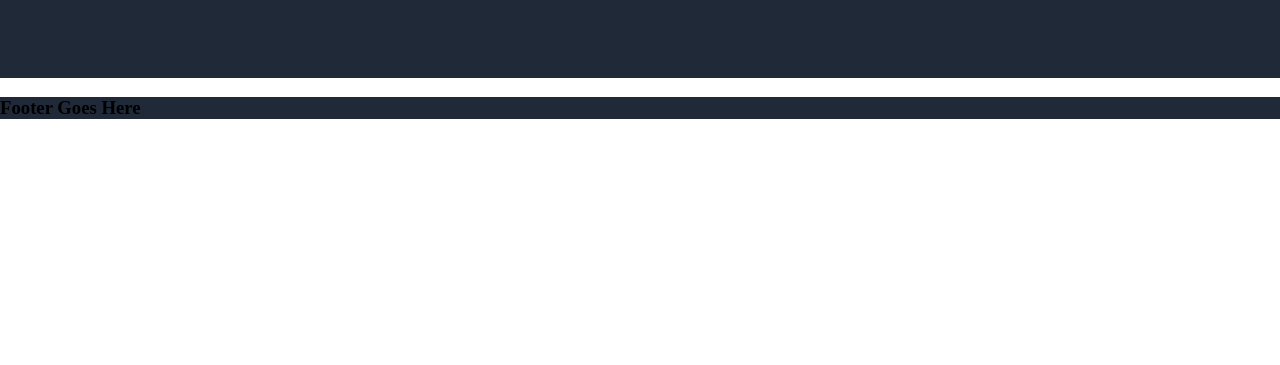
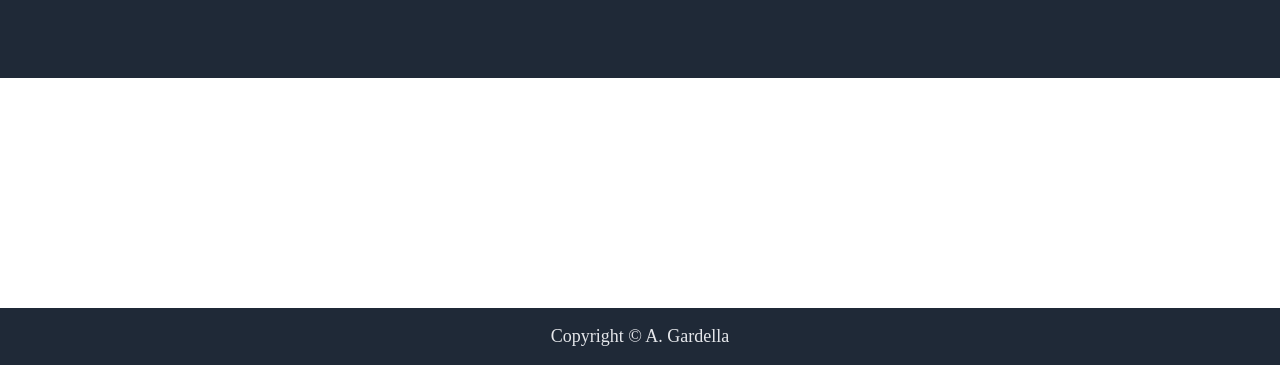
Before and after one commit to agardella133/landing-page, a plain HTML site: page index.html in a window 1280 px wide. Shown: the part 435-800 px from the top of the page. Drawn offline with Linux system fonts and the light colour scheme.

Commit message:
Add html and css to make the sticky footer

```diff
--- a/index.html
+++ b/index.html
@@ -10,6 +10,7 @@
 </head>
 
 <body>
+  <div class="content">
     <header>
         <!-- Navbar class is for hamburger menu -->
        <div class="navbar">
@@ -40,8 +41,11 @@
     <div class="block1"></div>
     <div class="block2"></div>
     <div class="block3"></div>
+  </div>
+  <!-- The above /div is for .content to make sticky flex footer -->
+
     <footer>
-        <h3>Footer Goes Here</h3>
+        <p>Copyright &copy A. Gardella</p>
     </footer>
 </body>
 </html>
--- a/style.css
+++ b/style.css
@@ -4,6 +4,13 @@
 body{
     padding: 0px;
     margin: 0px;
+    min-height: 100vh;
+    display: flex;
+    flex-direction: column;
+}
+
+.content {
+    flex: 1;
 }
 
 header {
@@ -90,4 +97,8 @@ a {
 /* Code pertaining to footer */
 footer {
     background-color: #1F2937;
+    flex-shrink: 0;
+    color: #e5e7eb;
+    font-size: 18px;
+    text-align: center;
 }
```
